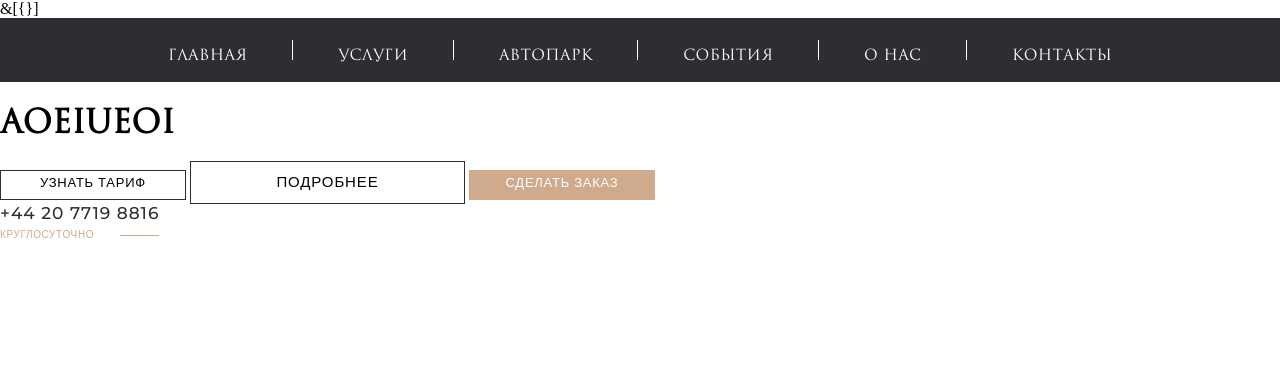
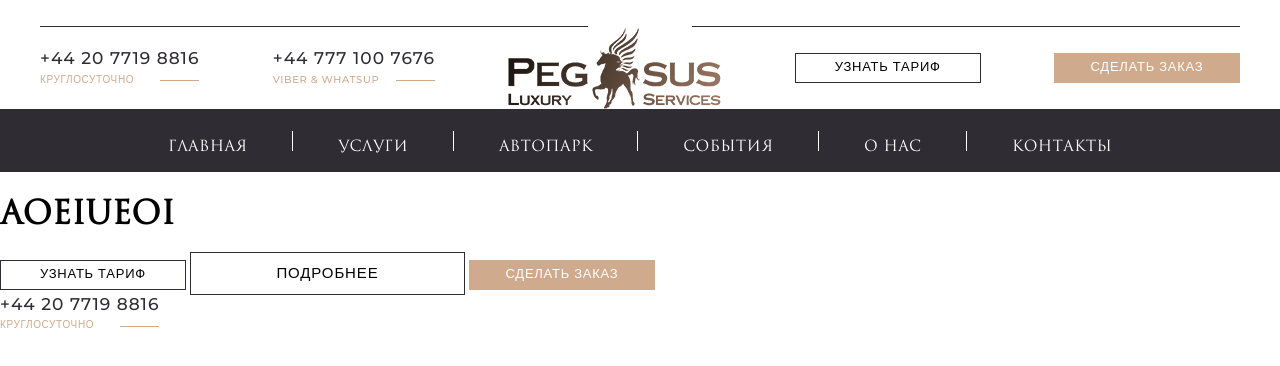
Before and after one commit to ivanov-da/pegasustest, a website built with Parcel: page src/page/index.pug in a window 1280 px wide. Built offline with nearby package versions, Linux system fonts and the light colour scheme.

Commit message:
Начата верхняя часть хидера

```diff
--- a/src/components/header/header.pug
+++ b/src/components/header/header.pug
@@ -3,7 +3,34 @@
 
 mixin header(options)
   header.header
-    .header__order &[{}]
+    .header__order
+      .header__wrapper-lines
+        .header__line
+        .header__line
+      .header__wrapper-content
+        .header__phone
+          +phone({
+            number: '+44 20 7719 8816',
+            text: 'круглосуточно'
+          })
+        .header__messanger
+          +phone({
+            number: '+44 777 100 7676',
+            text: 'Viber & WhatsUp'
+          })
+        .header__picture
+        .header__button-tariff
+          +button({
+            isBig: false,
+            isSecondary: false,
+            title: 'узнать тариф'
+          })
+        .header__button-order
+          +button({
+            isBig: false,
+            isSecondary: true,
+            title: 'сделать заказ'
+          })
     .header__menu
       p.header__company Pegasus Luxury Services
       .header__menu-item
--- a/src/components/header/header.scss
+++ b/src/components/header/header.scss
@@ -1,5 +1,47 @@
 .header {
   &__order {
+    max-width: 1200px;
+    margin: 0 auto;
+    position: relative;
+    z-index: 1;
+  }
+
+  &__wrapper-lines {
+    margin-top: 26px;
+    position: relative;
+    z-index: 2;
+    display: flex;
+    justify-content: space-between;
+  }
+
+  &__line {
+    width: 548px;
+    height: 1px;
+    background-color: $text-main;
+  }
+
+  &__wrapper-content {
+    display: flex;
+    justify-content: space-between;
+    align-items: center;
+  }
+
+  &__phone {
+  }
+
+  &__messanger {
+  }
+
+  &__picture {
+    width: 213px;
+    height: 82px;
+    background-image: url(../components/header/logo.png);
+  }
+
+  &__button-tariff {
+  }
+
+  &__button-order {
   }
 
   &__menu {
```
Also changed, not shown: src/components/header/logo.png (added).
